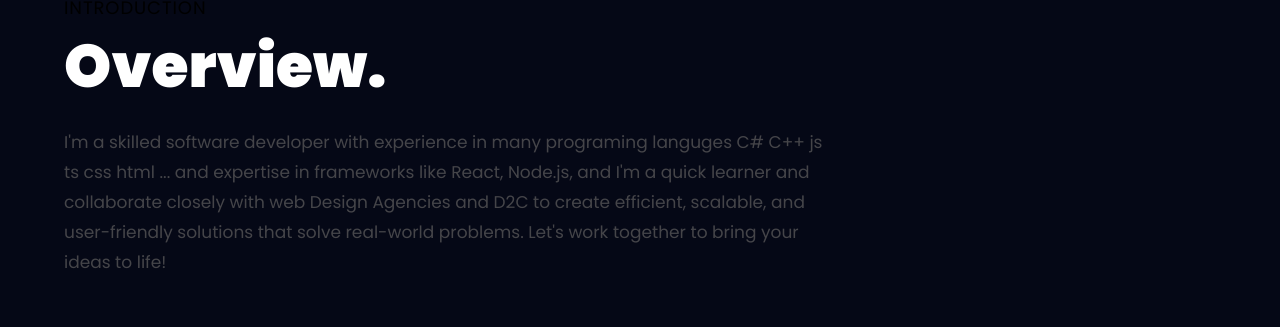
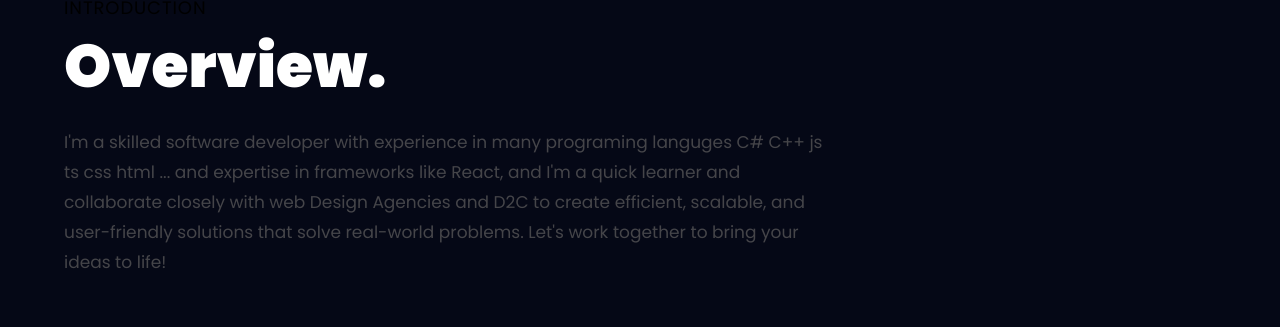
Before and after one commit to Dhia1111/profile_frontend, a React (Vite) app: page / in a window 1280 px wide. Shown: the part 894-1221 px from the top of the page. Built offline with nearby package versions, Linux system fonts and the light colour scheme.

Commit message:
Upload the Client side

```diff
--- a/src/components/About.jsx
+++ b/src/components/About.jsx
@@ -48,7 +48,7 @@ const About = () => {
         className='mt-4 text-thertiary text-[17px] max-w-3xl leading-[30px]'
       >
         I'm a skilled software developer with experience in many programing languges C# C++ js ts css html ...
-          and expertise in frameworks like React, Node.js, and
+          and expertise in frameworks like React, and
          I'm a quick learner and collaborate closely with web Design Agencies and D2C to
         create efficient, scalable, and user-friendly solutions that solve
         real-world problems. Let's work together to bring your ideas to life!
```
